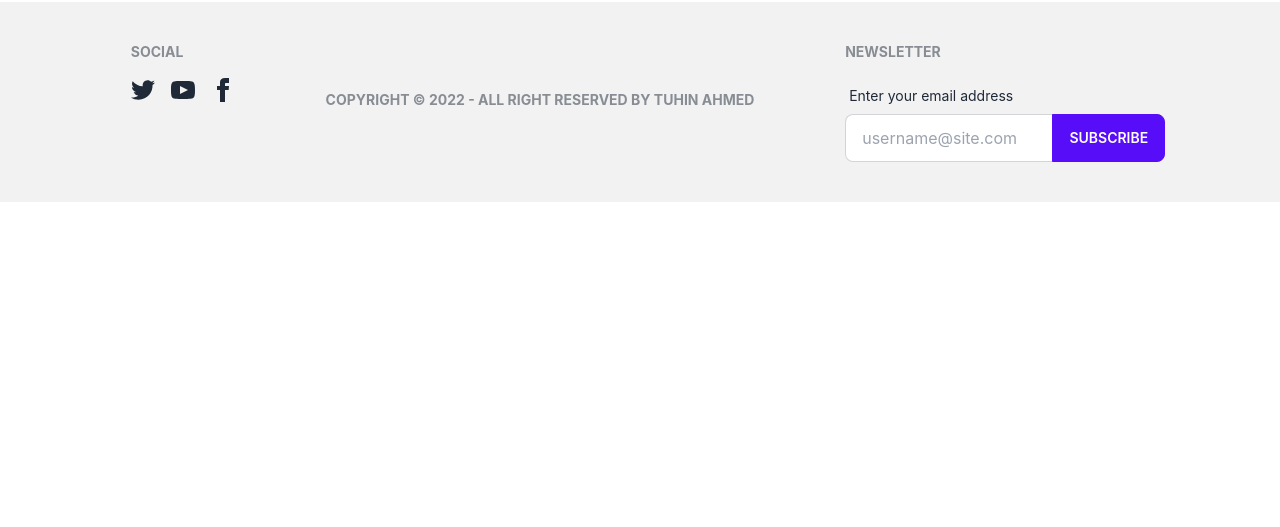
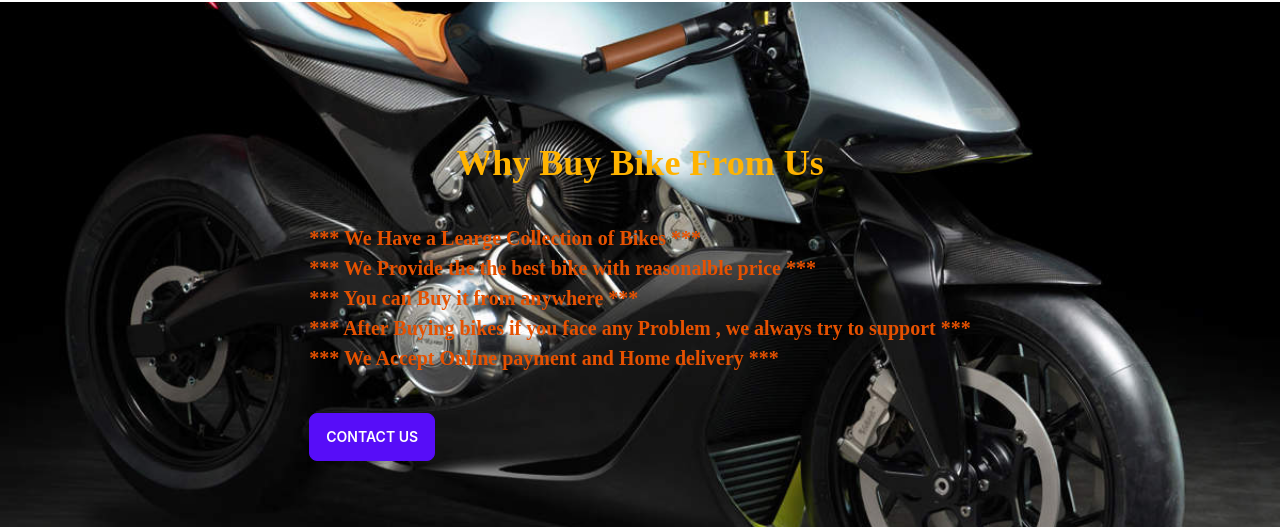
Before and after one commit to tuhinahmed-cse/BikeBazar-Client-Side, a React (Create React App) app: page / in a window 1280 px wide. Shown: the part 902-1429 px from the top of the page. Before the commit the page ends 1104 px from the top, so only its background shows below. Built offline with nearby package versions, Linux system fonts and the light colour scheme; no server answers.

Commit message:
add about section

```diff
--- /dev/null
+++ b/src/Pages/Home/About/About.js
@@ -0,0 +1,24 @@
+import React from 'react';
+import { Link } from 'react-router-dom';
+import about from "../../../assets/About.jpg"
+
+const About = () => {
+    return (
+        <div className="hero  bg-base-200" style={{ backgroundImage: `url(${about})`, height:'600px' }}>
+  <div className="hero-content ">
+
+    <div>
+      <h1 className="text-4xl font-bold text-center opacity-100" style={{color:'#ffb300', fontFamily:'cursive'}}>Why Buy Bike From Us</h1>
+      <p className="mt-10 opacity-100 font-bold"  style={{color:'#e65100', fontFamily:'cursive', fontSize:'20px'}}> *** We Have a Learge Collection of Bikes ***</p>
+      <p className=" font-bold"  style={{color:'#e65100', fontFamily:'cursive', fontSize:'20px'}}> *** We Provide the the best bike with reasonalble price *** </p>
+      <p className="font-bold"  style={{color:'#e65100', fontFamily:'cursive',fontSize:'20px'}}> *** You can Buy it from anywhere ***</p>
+      <p className="font-bold"  style={{color:'#e65100', fontFamily:'cursive',fontSize:'20px'}}> *** After Buying bikes if you face any Problem , we always try to support ***</p>
+      <p className="font-bold mb-10"  style={{color:'#e65100', fontFamily:'cursive', fontSize:'20px'}}> *** We Accept Online payment and Home delivery ***</p>
+      <Link to='/login'><button className="btn btn-primary ">Contact US</button></Link>
+    </div>
+  </div>
+</div>
+    );
+};
+
+export default About;
--- a/src/Pages/Home/Home.js
+++ b/src/Pages/Home/Home.js
@@ -1,4 +1,5 @@
 import React from 'react';
+import About from './About/About';
 import Banner from './Banner/Banner';
 import BikeCategory from './BikeCategory/BikeCategory';
 
@@ -8,6 +9,7 @@ const Home = () => {
         <div>
           <Banner></Banner>
           <BikeCategory></BikeCategory>
+          <About></About>
 
 
         </div>
```
Also changed, not shown: src/assets/About.jpg (added).
